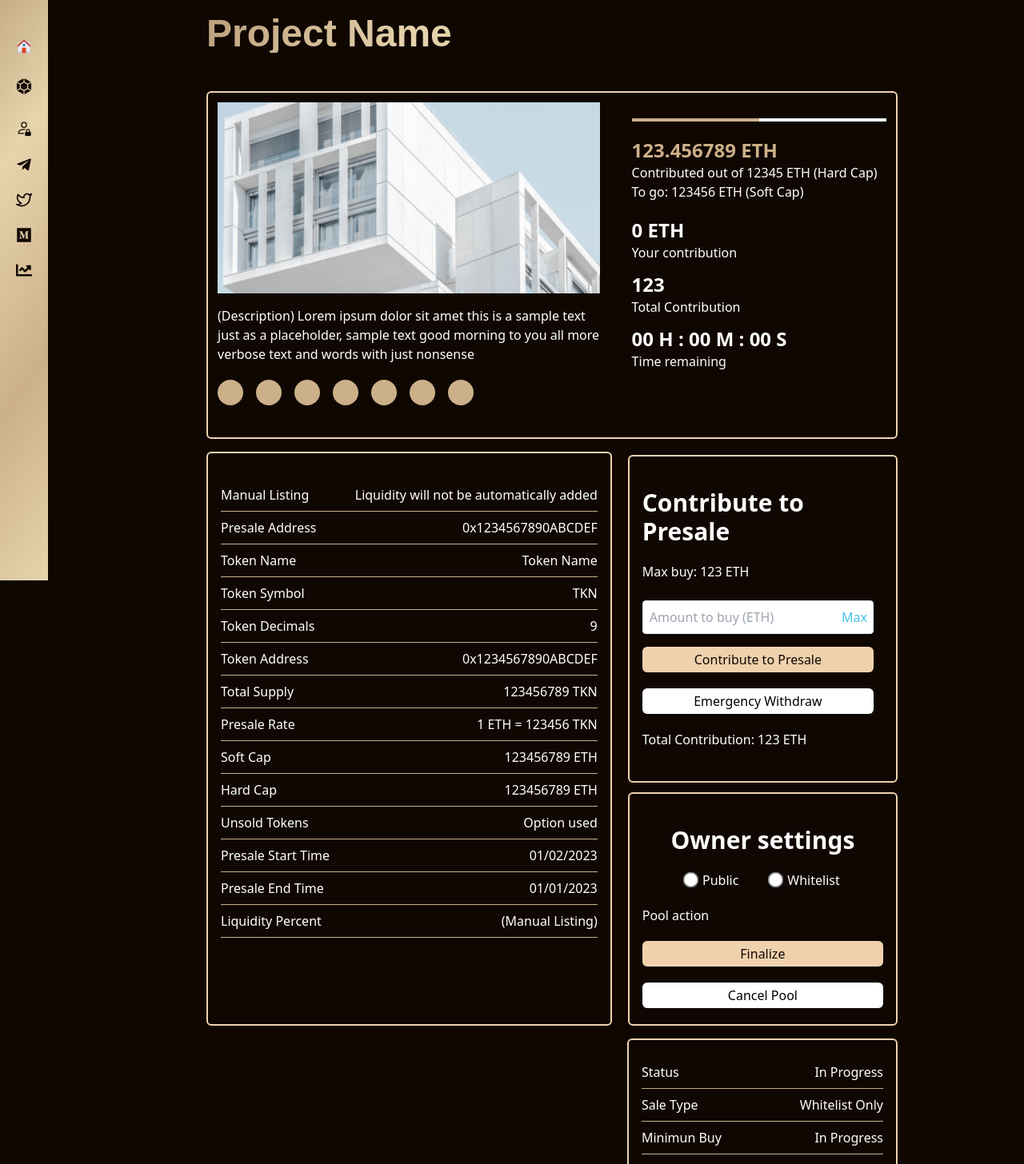
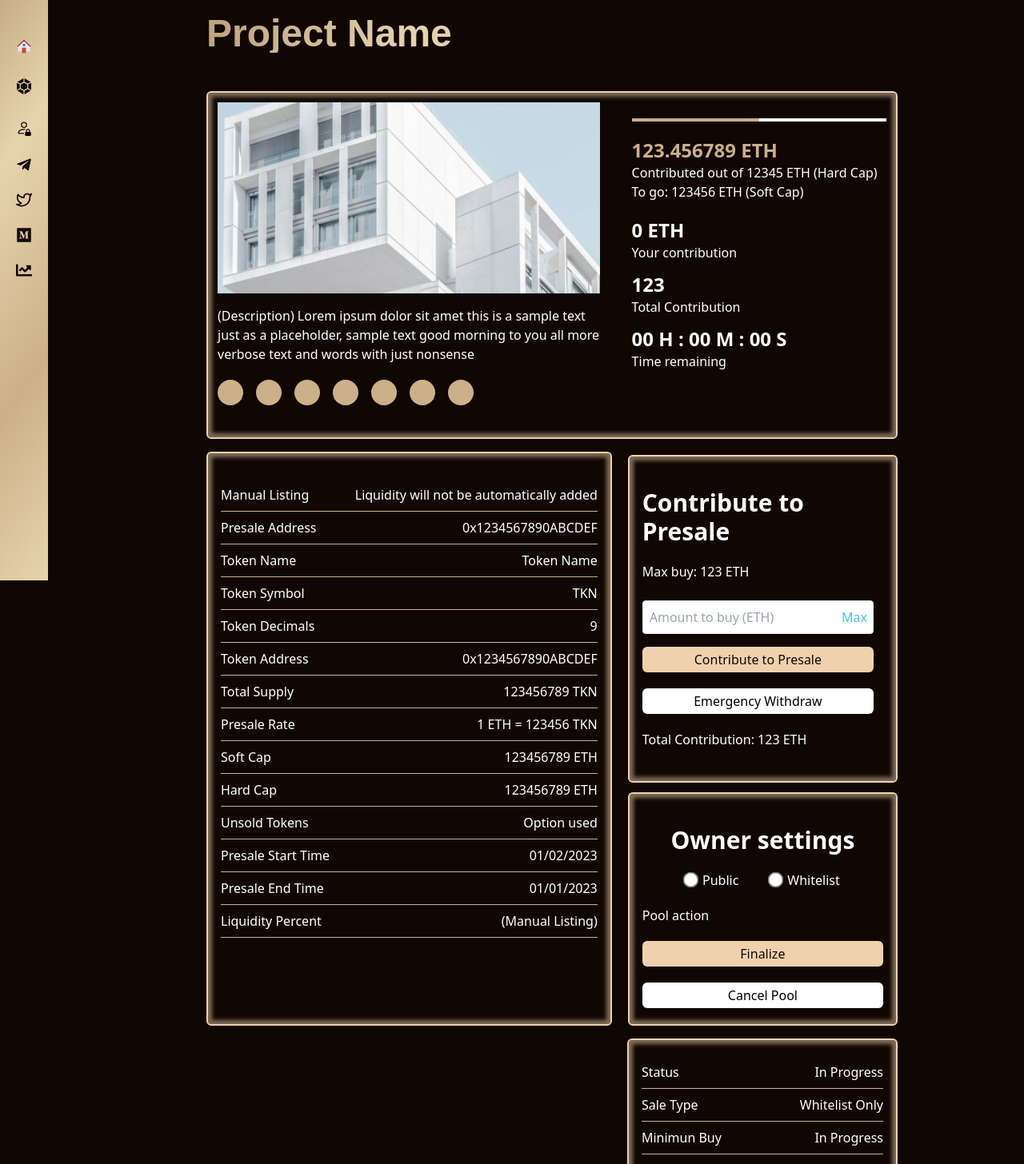
Before and after one commit to Demandtech/gob, a React (Vite) app: page /project in a window 1280 px wide. Shown: the part 74-1530 px from the top of the page at 80% size. Built offline with nearby package versions, Linux system fonts and the light colour scheme; a web font is replaced by a local one.

Commit message:
project cards shadow

```diff
--- a/src/components/CenterProjectName.jsx
+++ b/src/components/CenterProjectName.jsx
@@ -66,7 +66,7 @@ const CenterProjectName = () => {
   return (
     <div>
       <div className='flex flex-col md:flex-row md:gap-5 top-project'>
-        <div className='md:w-3/5 border-2 border-[#efd2ad] rounded-md px-4 mt-4 py-8'>
+        <div className='md:w-3/5 border-2 border-[#efd2ad] rounded-md px-4 mt-4 py-8 goldcardshadow'>
           {lineList.map((line, index) => {
             return (
               <Line
@@ -90,7 +90,7 @@ const CenterProjectName = () => {
 export const Line = ({ tag, text, className, info, wallet }) => {
   return (
     <div
-      className={`flex   justify-between border-b border-[#ccb089] py-2 ${className}`}
+      className={`flex   justify-between border-b border-[#ccb089] py-2 ${className} `}
     >
       <div>
         <p>{tag}</p>
@@ -112,7 +112,7 @@ export const Line = ({ tag, text, className, info, wallet }) => {
 
 const LeftTopBox = () => {
   return (
-    <div className='text-white space-y-5 border-2 border-[#efd2ad] px-4 py-10 rounded-md mb-3'>
+    <div className='text-white space-y-5 border-2 border-[#efd2ad] px-4 py-10 rounded-md mb-3 goldcardshadow'>
       <h2 className='text-3xl font-bold '>Contribute to Presale</h2>
       <p>Max buy: 123 ETH</p>
       <div>
@@ -135,7 +135,7 @@ const LeftTopBox = () => {
 
 const OwnerSetting = () => {
   return (
-    <div className='text-white pt-10 rounded-md border-2 border-[#efd2ad] px-4 py-5 '>
+    <div className='text-white pt-10 rounded-md border-2 border-[#efd2ad] px-4 py-5 goldcardshadow'>
       <h2 className='text-3xl font-bold text-center'>Owner settings</h2>
 
       <div className='flex  gap-10 justify-center py-5'>
@@ -160,7 +160,7 @@ const Status = () => {
   return (
     <div className='flex flex-col md:flex-row md:justify-end  mt-4 gap-5 rounded-md '>
       <div className='md:w-3/5'></div>
-      <div className='border-2 border-[#efd2ad] md:w-2/5 w-full px-4 py-5 rounded-md'>
+      <div className='border-2 border-[#efd2ad] md:w-2/5 w-full px-4 py-5 rounded-md goldcardshadow'>
         <Line className={'text-white'} tag={'Status'} text={'In Progress'} />
         <Line
           className={'text-white'}
--- a/src/components/TopProjectName.jsx
+++ b/src/components/TopProjectName.jsx
@@ -3,7 +3,7 @@ import topImg from '../assets/topproject-img.png'
 
 const TopProjectName = () => {
   return (
-    <div className='flex flex-col md:flex-row gap-10 top-project border-[#efd2ad] pb-10 bg-[#100702] border-2 px-3 pt-3 rounded-md'>
+    <div className='flex flex-col md:flex-row gap-10 top-project border-[#efd2ad] pb-10 bg-[#100702] border-2 px-3 pt-3 rounded-md goldcardshadow'>
       <div className='md:w-3/5'>
         <img src={topImg} alt='image' className='w-full mb-4' />
         <p className='text-white'>
--- a/src/index.css
+++ b/src/index.css
@@ -50,7 +50,8 @@ body {
       rgba(230, 212, 173, 1) 32%,
       rgba(204, 176, 137, 1) 68%,
       rgba(230, 212, 173, 1) 100%
-  ) 1;
+    )
+    1;
 }
 
 .home-img::before {
@@ -71,15 +72,22 @@ body {
       rgba(230, 212, 173, 1) 32%,
       rgba(204, 176, 137, 1) 68%,
       rgba(230, 212, 173, 1) 100%
-  ) 1;
+    )
+    1;
   border-radius: 10px;
-
 }
 
 .home-img img {
   width: 100%;
   object-fit: cover;
   opacity: 0.6;
+}
+
+.goldcardshadow {
+  box-shadow: inset 0 0 5px 5px rgba(239, 210, 173, 0.5);
+/* box-shadow: 0 0 5px 5px red; */
+  /* box-shadow: 5px 5px 5px rgba(68, 68, 68, 0.6); */
+
 }
 
 .aside {
```
Lines whose indentation alone changed are shown as unchanged.
